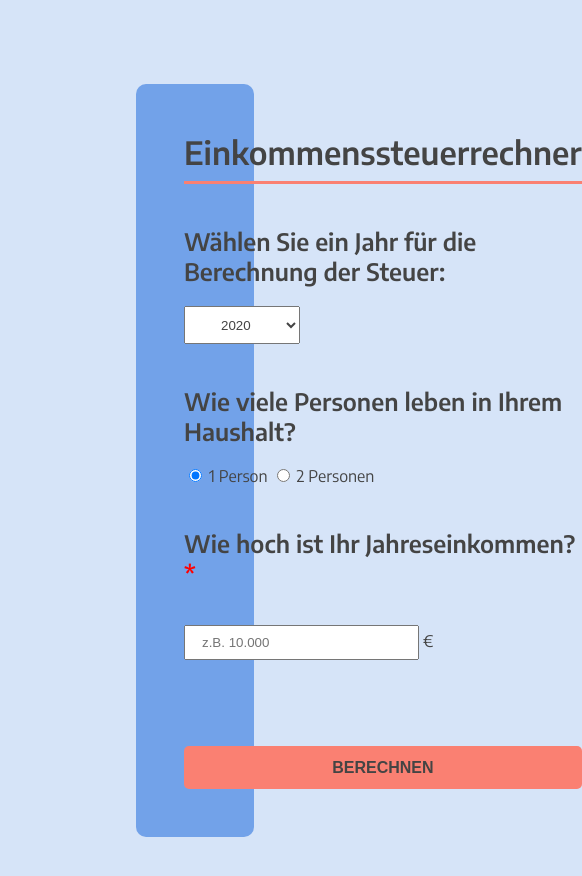
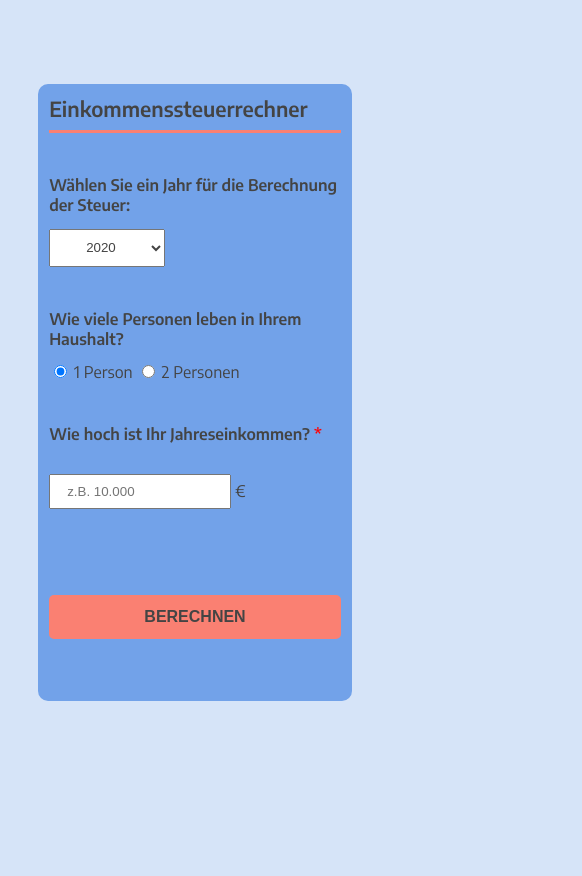
Before and after one commit to denitze/income-tax, a plain HTML site: page index.html in a window 390 px wide. Shown: the whole page, 582 px wide, since content can reach past the window. After the commit the page ends 844 px from the top, so only its background shows below. Drawn offline with Linux system fonts and the light colour scheme.

Commit message:
responsive

```diff
--- a/assets/css/style.css
+++ b/assets/css/style.css
@@ -9,8 +9,8 @@ body {
 .rechner {
 background: #72A2E9;
 color:#444444;
-margin: 10vh 8rem;
-padding:3rem;
+margin: 10vh 8%;
+padding:3%;
 display:flex;
 justify-content: space-between;
 border-radius: 10px;
@@ -64,3 +64,21 @@ input[type=button]:hover {
 #einkommen2 {
     opacity:0;
 }
+
+@media only screen and (max-width: 1024px) {
+    .rechner {
+
+        flex-direction: column;
+        }
+
+    }
+
+@media only screen and (max-width: 580px) {
+    h1 {
+        font-size: 1.3rem;
+    }
+
+    h2 {
+        font-size:1rem;
+    }
+}
```
